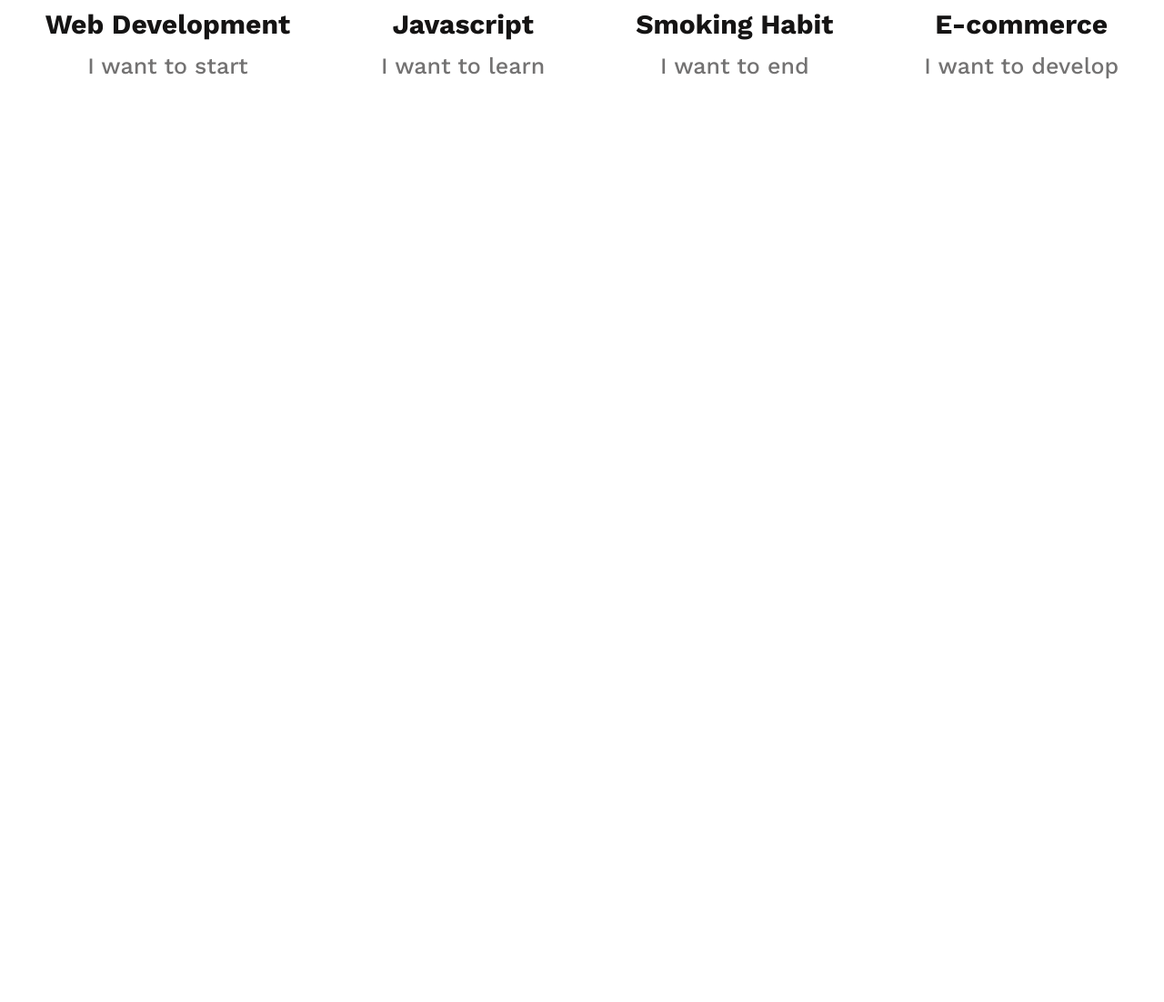
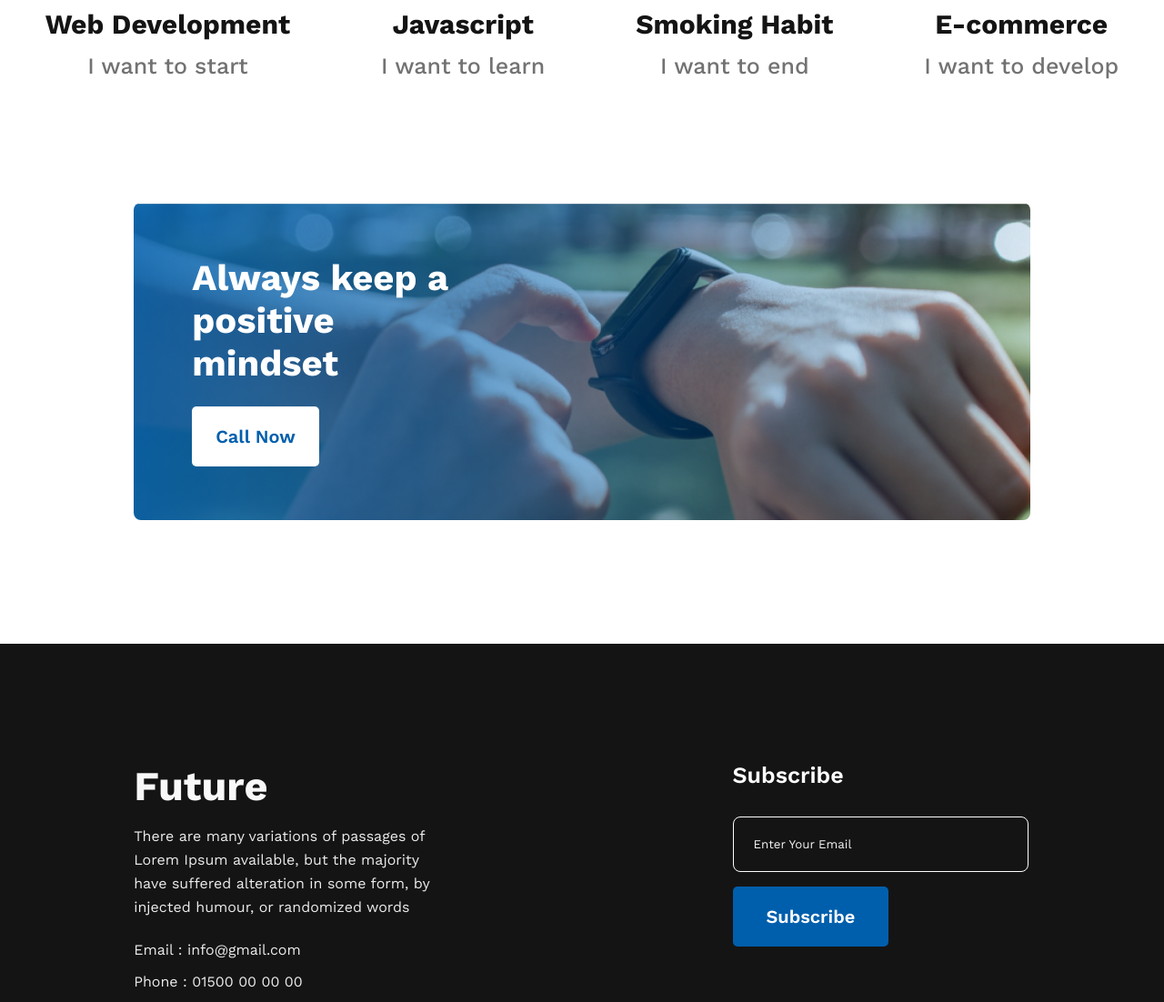
Before and after one commit to Yamin39/new-year-new-me, a plain HTML site: page index.html in a window 1280 px wide. Shown: the part 1865-2967 px from the top of the page at 91% size. Before the commit the page ends 2088 px from the top, so only its background shows below. Drawn offline with nearby package versions, Linux system fonts and the light colour scheme.

Commit message:
footer finished

```diff
--- a/index.html
+++ b/index.html
@@ -24,6 +24,7 @@
         </div>
       </section>
     </header>
+
     <main>
       <!-- my failures  -->
       <section class="failures-container">
@@ -91,7 +92,43 @@
           </div>
         </div>
       </section>
+
+      <!-- call now section -->
+
+      <section class="call-now-container">
+        <div class="call-now">
+          <h3 class="section-title">Always keep a positive mindset</h3>
+          <button class="primary-btn">Call Now</button>
+        </div>
+      </section>
     </main>
-    <footer></footer>
+
+    <footer>
+      <section class="content-wrapper">
+        <div class="footer-content">
+          <h1>Future</h1>
+          <p>
+            There are many variations of passages of Lorem Ipsum available, but
+            the majority have suffered alteration in some form, by injected
+            humour, or randomized words
+          </p>
+          <span>Email : <a href="mailto:info@gmail.com">info@gmail.com</a></span
+          >
+          <span>Phone : <a href="tel:01500 00 00 00">01500 00 00 00</a></span>
+          <div class="social-links">
+            <img src="images/icons/fb.png" alt="Facebook Icon" />
+            <img src="images/icons/twitter.png" alt="Twitter Icon" />
+            <img src="images/icons/youtube.png" alt="Youtube Icon" />
+          </div>
+        </div>
+        <div class="footer-content">
+          <h3>Subscribe</h3>
+          <form>
+            <input type="email" placeholder="Enter Your Email" required />
+            <input class="primary-btn" type="submit" value="Subscribe" />
+          </form>
+        </div>
+      </section>
+    </footer>
   </body>
 </html>
--- a/styles/style.css
+++ b/styles/style.css
@@ -11,13 +11,14 @@
   font-size: 20px;
   font-weight: 600;
   padding: 20px 25px;
+  cursor: pointer;
   transition: all 0.5s;
 }
 
 .primary-btn:hover {
-  background-color: rgba(255, 255, 255, 0.463);
-  color: black;
-  border: 1px solid #000;
+  background-color: black;
+  color: white;
+  border: 1px solid white;
 }
 
 .section-title {
@@ -122,7 +123,6 @@ body {
 
 .plan-container {
   text-align: center;
-  padding-bottom: 136px;
 }
 
 .plan-wrapper {
@@ -145,3 +145,104 @@ body {
   font-size: 25px;
   font-weight: 500;
 }
+
+/* call now section  */
+
+.call-now-container {
+  width: 77%;
+  margin: 0 auto;
+  padding: 136px 0;
+}
+
+.call-now {
+  border-radius: 8px;
+  background-image: url(../images/gradient1.png), url(../images/watch.png);
+  background-repeat: no-repeat;
+  background-size: cover;
+  background-position: center, center;
+  padding: 59px 617px 59px 64px;
+}
+
+.call-now h3 {
+  color: #fff;
+  margin-bottom: 24px;
+}
+
+/* footer  */
+
+footer {
+  background-color: #151414;
+  padding: 130px 0;
+}
+
+footer .content-wrapper {
+  width: 77%;
+  margin: 0 auto;
+  display: flex;
+  justify-content: space-between;
+  gap: 331px;
+}
+
+footer .footer-content {
+  width: 50%;
+}
+
+.footer-content h1 {
+  color: #f8f8f8;
+  font-size: 45px;
+  font-weight: 700;
+}
+
+.footer-content p {
+  color: #ececec;
+  line-height: 26px;
+  margin: 16px 0 24px 0;
+}
+
+.footer-content span,
+.footer-content a {
+  color: #ececec;
+  text-decoration: none;
+}
+
+.footer-content span {
+  display: block;
+  margin-bottom: 16px;
+}
+
+footer .social-links img {
+  margin-top: 16px;
+  margin-right: 17px;
+}
+
+.footer-content h3 {
+  color: #fff;
+  font-size: 25px;
+  font-weight: 600;
+}
+
+.footer-content input[type="email"] {
+  width: 325px;
+  color: #F3F3F3;
+  background-color: transparent;
+  border: 1px solid #fff;
+  padding: 22px;
+  border-radius: 8px;
+  margin: 31px 0 16px;
+}
+
+.footer-content input[type="email"]::placeholder {
+  color: #f3f3f3;
+  font-family: "Work Sans", sans-serif;
+}
+
+.footer-content input[type="submit"] {
+  background-color: #005FAC;
+  color: white;
+  padding: 20px 36px;
+}
+
+.footer-content input[type="submit"]:hover {
+  background: #fff;
+  color: #005fac;
+}
```
